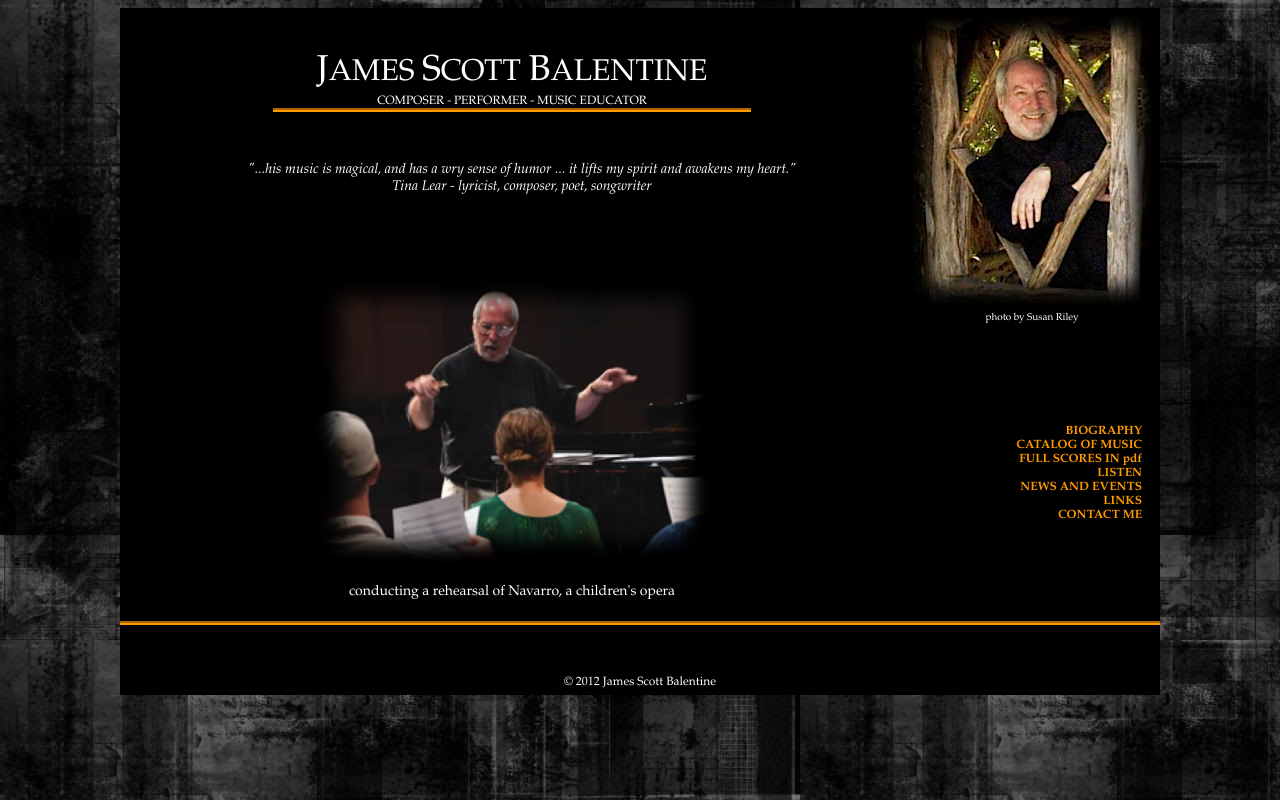
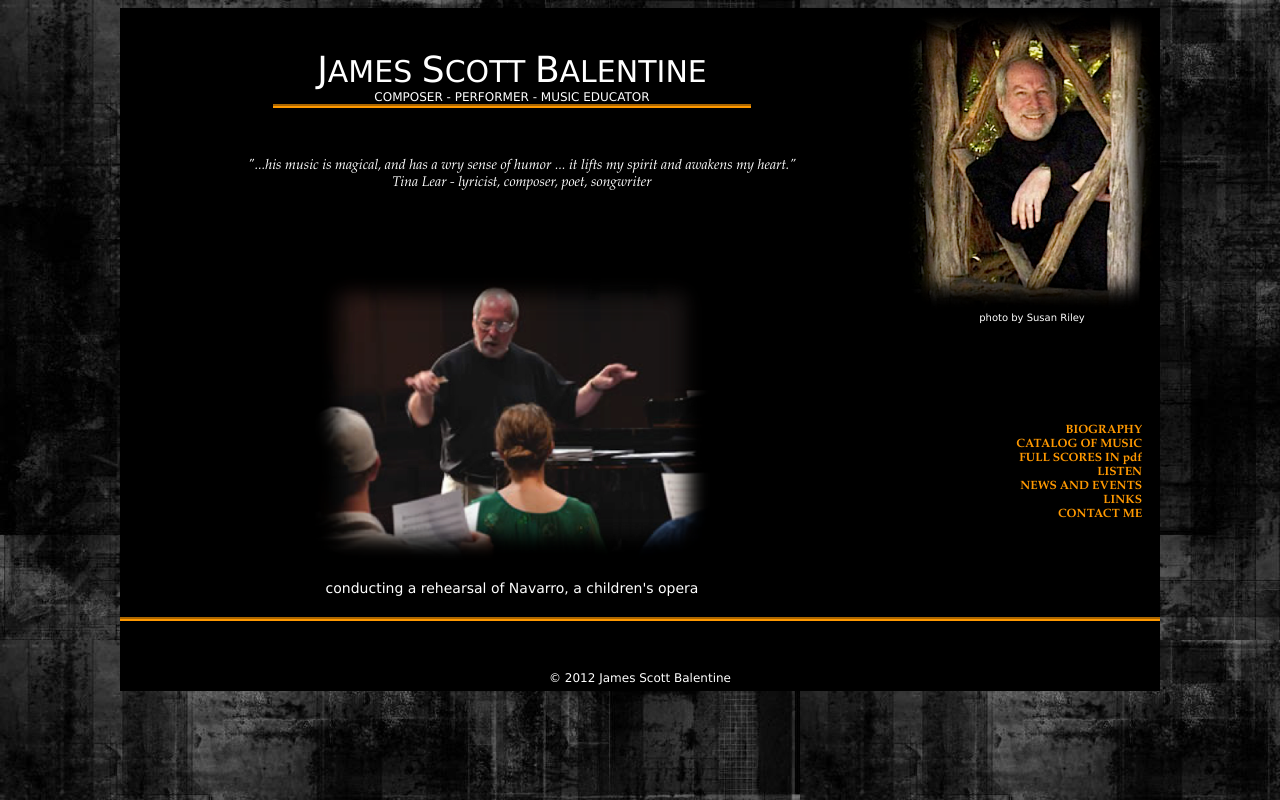
Before and after one commit to jamesbalentine/jamesscottbalentine-site, a PHP site: the page made by JSB index.html in a window 1280 px wide. Run offline with PHP 8.4, Linux system fonts and the light colour scheme; some web fonts are replaced.

Commit message:
added font face

```diff
--- a/css/jsbstyles.css
+++ b/css/jsbstyles.css
@@ -18,6 +18,7 @@ a:hover {text-decoration: underline;}
 .copyright {width: 1040px; height: 20px; margin-left: auto; margin-right: auto; padding-top: 50px; background-color: black;  border-top-width:4px; border-top-style:groove; border-top-color:#ff9900; text-align: center; font-family: Palatino, Verdana, sans-serif; font-size: 12px;}
 
 #header {width: 1040px; border-bottom: 4px solid #ff9900; padding: 50px 0 0 0;}
+@font-face {font-family: "Palatino"; src: url(../fonts/ufonts.com_palatino.ttf) format("truetype");}
 .header-section {font-family: Papyrus, Palatino, Verdana, sans-serif; font-size: 36px; border-bottom-width:4px; border-bottom-style:groove; border-bottom-color:#ff9900;}
 	#rightcolumn {float: right;}
 	#leftcolumn {float: left;}
```
